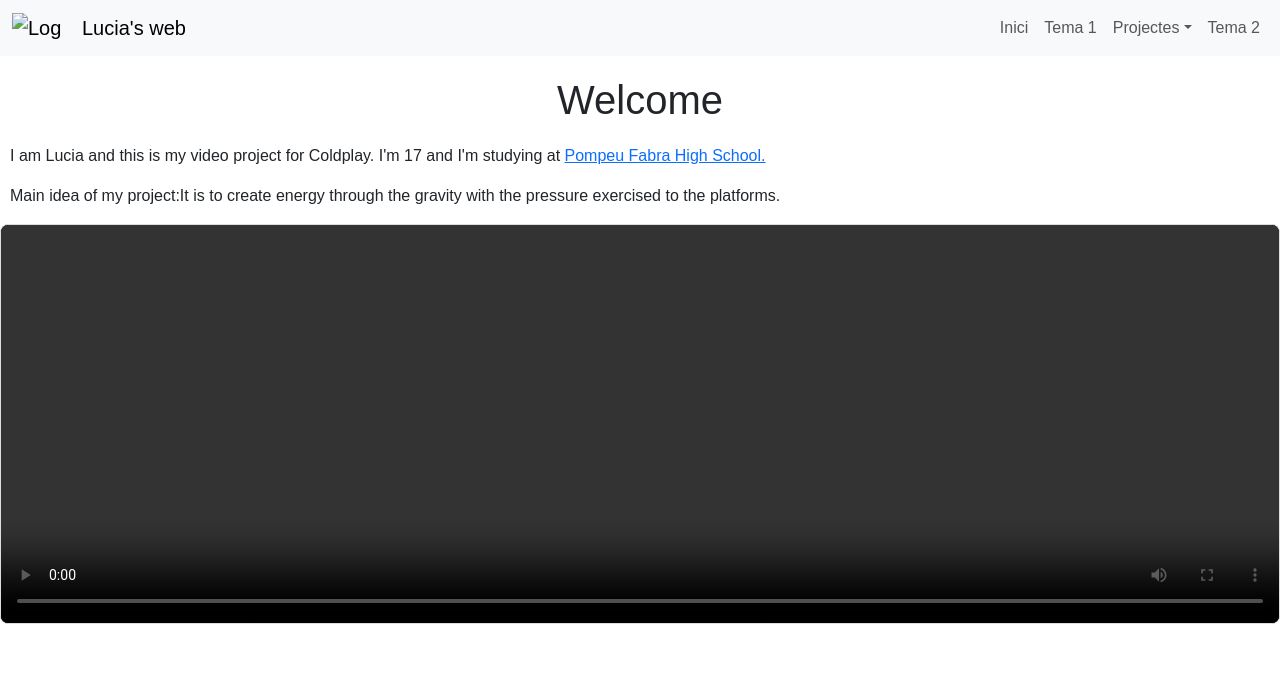
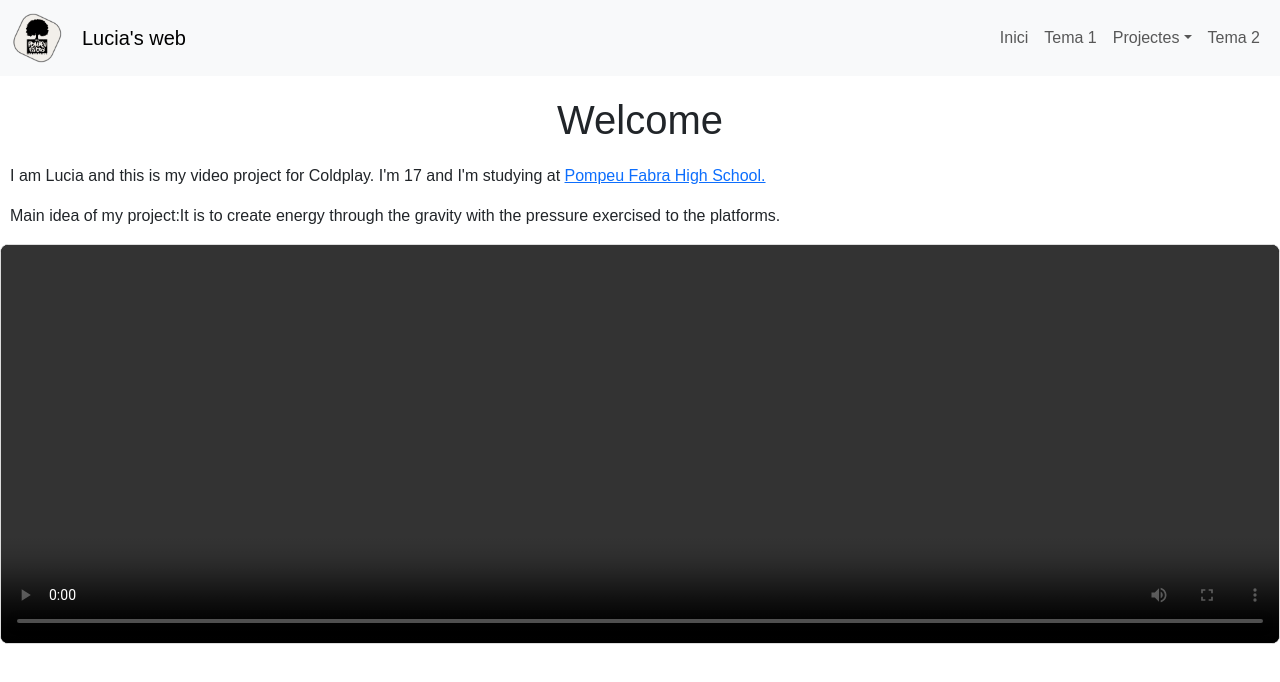
Before and after one commit to luciapuyo/luciapuyo.github.io, a plain HTML site: page index.html in a window 1280 px wide. Drawn offline with nearby package versions, Linux system fonts and the light colour scheme.

Commit message:
Update index.html

```diff
--- a/index.html
+++ b/index.html
@@ -79,7 +79,7 @@ video {
 <nav class="navbar navbar-expand-lg navbar-light bg-light">
     <div class="container-fluid">
        <a class="navbar-brand d-flex align-items-center" href="#">
-    <img src="logo.png" alt="Logo" width="50" class="logo">
+    <img src="logo.jpg" alt="Logo" width="50" class="logo">
     <span class="brand-text">Lucia's web</span>
 </a>
 
```
